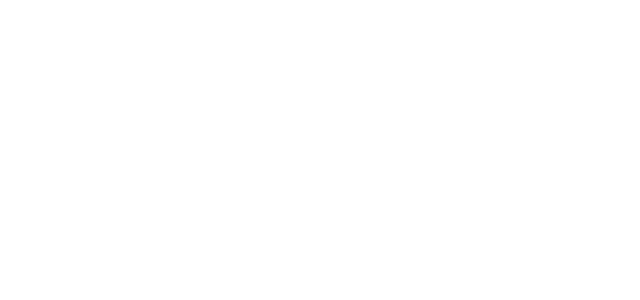
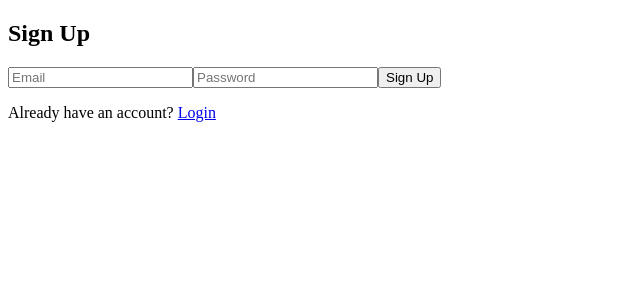
Before and after one commit to FaridZimmermann/graphql_auth, a React (Create React App) app in the folder client/: page /signup in a window 1280 px wide. Before the commit this address had no page. Shown: the top 300 px of the page, without its empty margins (0-640 px from the left). Built offline with nearby package versions, Linux system fonts and the light colour scheme.

Commit message:
Fixed links in signup and login tsx

```diff
--- a/client/src/App.tsx
+++ b/client/src/App.tsx
@@ -5,6 +5,7 @@ import { ApolloProvider } from "@apollo/client";
 import client from "./graphql/client.ts";
 import store from "./redux/store.ts";
 import Login from "./components/auth/Login.tsx";
+import Signup from "./components/auth/Signup.tsx";
 import Dashboard from "./components/Dashboard.tsx";
 
 const PrivateRoute = ({ children }: { children: JSX.Element }) => {
@@ -19,6 +20,7 @@ const App: React.FC = () => {
         <Router>
           <Routes>
             <Route path="/login" element={<Login />} />
+            <Route path="/signup" element={<Signup />} />
             <Route path="/dashboard" element={<PrivateRoute><Dashboard /></PrivateRoute>} />
             <Route path="/" element={<Navigate to="/login" />} />
           </Routes>
--- a/client/src/components/auth/Login.tsx
+++ b/client/src/components/auth/Login.tsx
@@ -3,7 +3,7 @@ import { useDispatch } from "react-redux";
 import { useMutation } from "@apollo/client";
 import { setAuth } from "../../redux/slices/authSlice.ts";
 import { LOGIN_USER } from "../../graphql/mutations.ts";
-import { useNavigate } from "react-router-dom";
+import { Link, useNavigate } from "react-router-dom";
 
 const Login: React.FC = () => {
   const dispatch = useDispatch();
@@ -66,8 +66,11 @@ const Login: React.FC = () => {
             {loading ? "Logging in..." : "Login"}
           </button>
         </form>
+      <div>
+      <p>Not registered yet? </p>
+      <Link to="/signup">SignUp</Link>
+      </div>
 
-        {error && <p className="">{error.message}</p>}
       </div>
     </div>
   );
--- a/client/src/components/auth/Signup.tsx
+++ b/client/src/components/auth/Signup.tsx
@@ -3,7 +3,7 @@ import { useDispatch } from "react-redux";
 import { useMutation } from "@apollo/client";
 import { REGISTER_USER } from "../../graphql/mutations.ts";
 import { setAuth } from "../../redux/slices/authSlice.ts";
-import { useNavigate } from "react-router-dom";
+import { Link, useNavigate } from "react-router-dom";
 
 const Signup: React.FC = () => {
   const dispatch = useDispatch();
@@ -68,11 +68,10 @@ const Signup: React.FC = () => {
           </button>
         </form>
 
-        {error && <p className="">{error.message}</p>}
 
         <p className="">
           Already have an account?{" "}
-          <a href="/login" className="">Login</a>
+          <Link to="/login" className="">Login</Link>
         </p>
       </div>
     </div>
```
